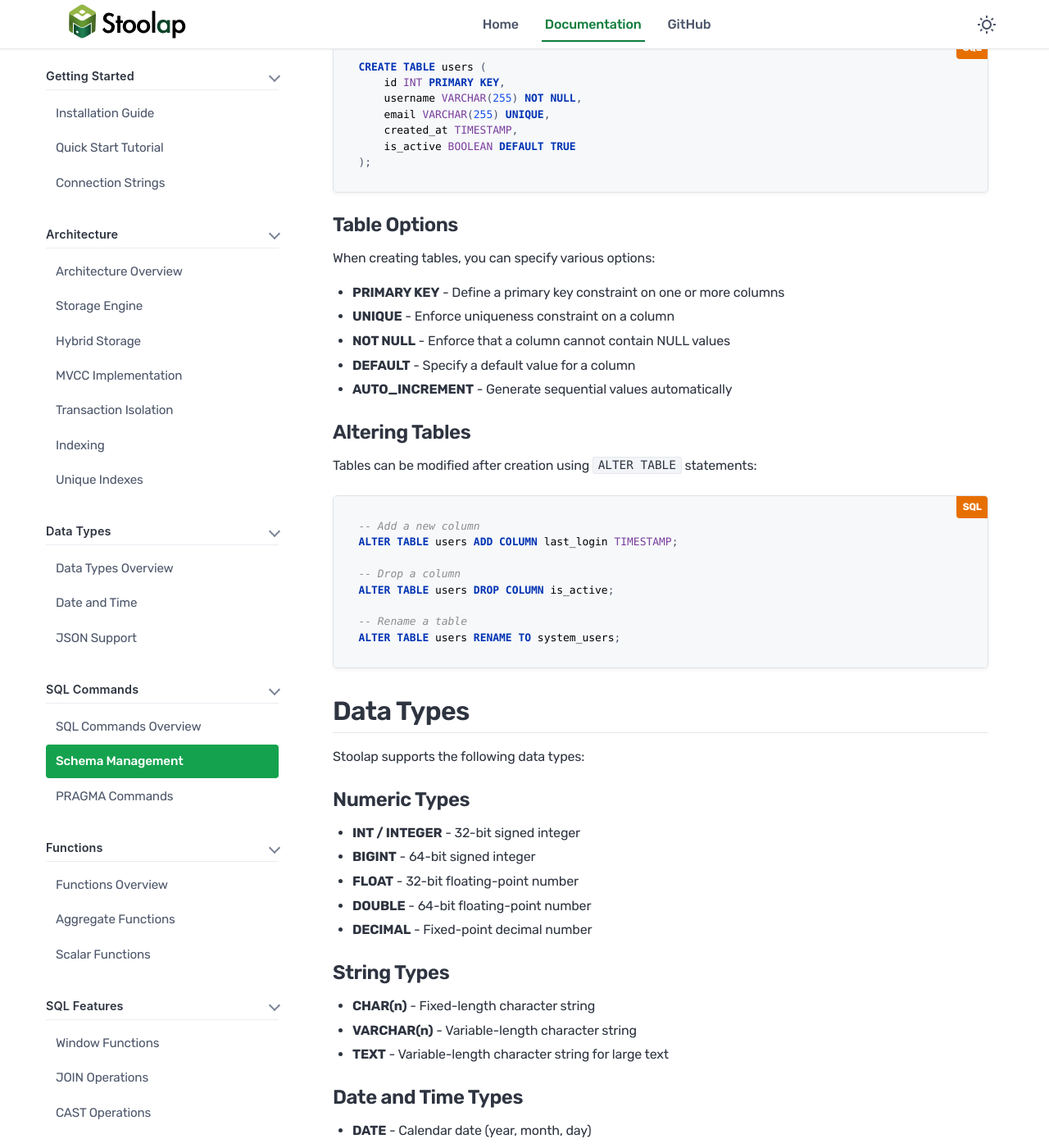
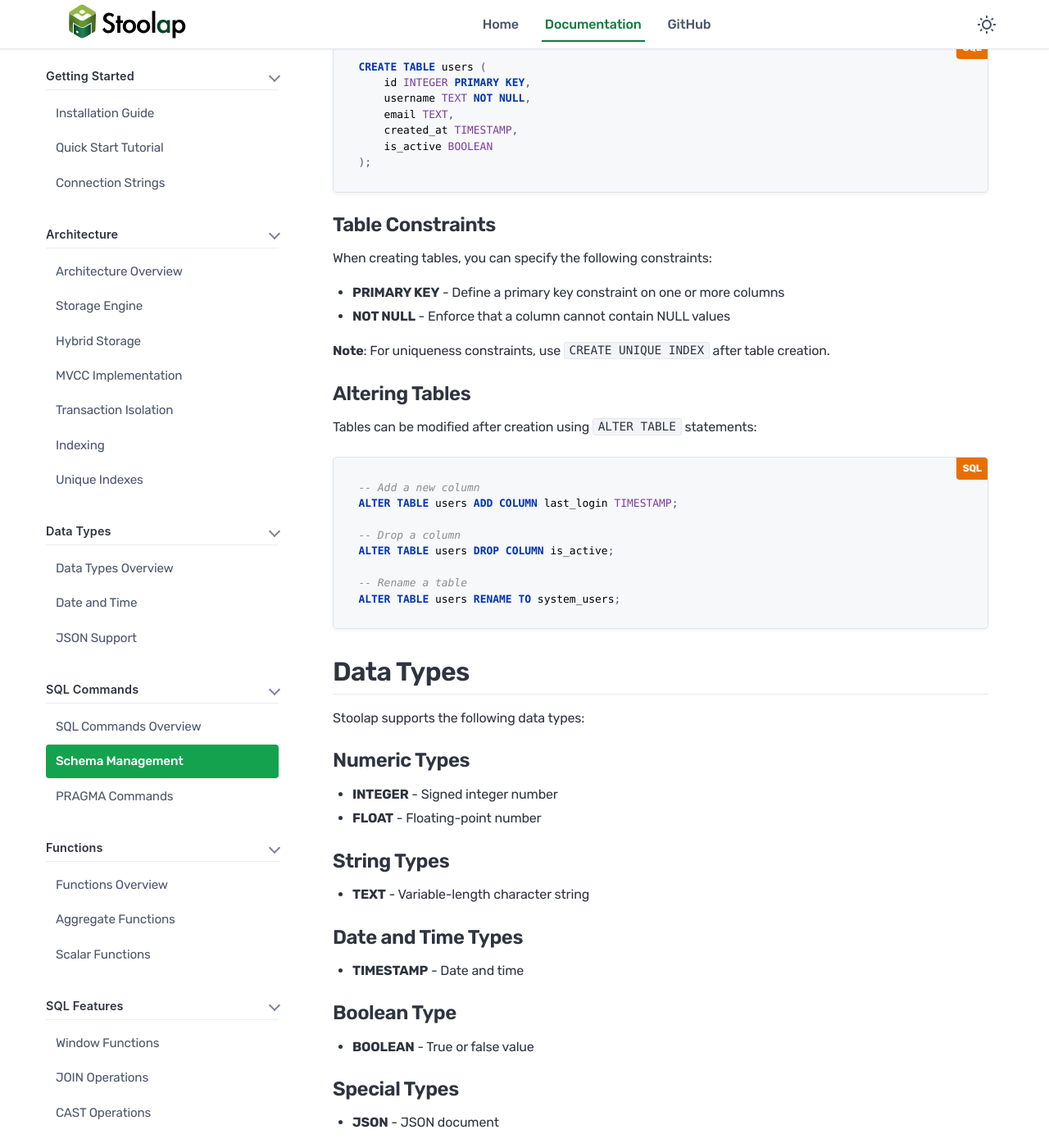
Before and after one commit to avary/stoolap, a Jekyll site: the page built from docs/_docs/sql-commands/schema-management.md, in a window 1280 px wide and 1400 px high, scrolled down 1229 px. Shown: the whole window at 82% size. Built offline with Jekyll 4.4.1, drawn with Linux system fonts in a browser that asks for light colours; some of the changed text lies outside the part shown.

Commit message:
Fix schema management documentation - remove unsupported features
- Fixed SHOW COLUMNS FROM users -> SHOW CREATE TABLE users (SHOW COLUMNS not implemented)
- Corrected data types to only show actually supported types:
  - Removed: INT, BIGINT, DOUBLE, DECIMAL, CHAR(n), VARCHAR(n), DATE, TIME, DATETIME, BLOB
  - Kept: INTEGER, FLOAT, TEXT, BOOLEAN, TIMESTAMP, JSON
- Updated table constraints to reflect actual implementation:
  - Removed: UNIQUE (column constraint), DEFAULT, AUTO_INCREMENT
  - Kept: PRIMARY KEY, NOT NULL
  - Added note about using CREATE UNIQUE INDEX for uniqueness
- Updated all code examples to use correct data types and syntax

````diff
--- a/docs/_docs/sql-commands/schema-management.md
+++ b/docs/_docs/sql-commands/schema-management.md
@@ -18,23 +18,22 @@ Tables can be created using the standard `CREATE TABLE` syntax:
 
 ```sql
 CREATE TABLE users (
-    id INT PRIMARY KEY,
-    username VARCHAR(255) NOT NULL,
-    email VARCHAR(255) UNIQUE,
+    id INTEGER PRIMARY KEY,
+    username TEXT NOT NULL,
+    email TEXT,
     created_at TIMESTAMP,
-    is_active BOOLEAN DEFAULT TRUE
+    is_active BOOLEAN
 );
 ```
 
-### Table Options
+### Table Constraints
 
-When creating tables, you can specify various options:
+When creating tables, you can specify the following constraints:
 
 - **PRIMARY KEY** - Define a primary key constraint on one or more columns
-- **UNIQUE** - Enforce uniqueness constraint on a column
 - **NOT NULL** - Enforce that a column cannot contain NULL values
-- **DEFAULT** - Specify a default value for a column
-- **AUTO_INCREMENT** - Generate sequential values automatically
+
+**Note**: For uniqueness constraints, use `CREATE UNIQUE INDEX` after table creation.
 
 ### Altering Tables
 
@@ -56,29 +55,20 @@ ALTER TABLE users RENAME TO system_users;
 Stoolap supports the following data types:
 
 ### Numeric Types
-- **INT / INTEGER** - 32-bit signed integer
-- **BIGINT** - 64-bit signed integer
-- **FLOAT** - 32-bit floating-point number
-- **DOUBLE** - 64-bit floating-point number
-- **DECIMAL** - Fixed-point decimal number
+- **INTEGER** - Signed integer number
+- **FLOAT** - Floating-point number
 
 ### String Types
-- **CHAR(n)** - Fixed-length character string
-- **VARCHAR(n)** - Variable-length character string
-- **TEXT** - Variable-length character string for large text
+- **TEXT** - Variable-length character string
 
 ### Date and Time Types
-- **DATE** - Calendar date (year, month, day)
-- **TIME** - Time of day
 - **TIMESTAMP** - Date and time
-- **DATETIME** - Date and time
 
 ### Boolean Type
 - **BOOLEAN** - True or false value
 
 ### Special Types
 - **JSON** - JSON document
-- **BLOB** - Binary large object
 
 ## Primary Keys
 
@@ -87,15 +77,15 @@ Primary keys uniquely identify rows in a table:
 ```sql
 -- Single-column primary key
 CREATE TABLE products (
-    product_id INT PRIMARY KEY,
-    name VARCHAR(255)
+    product_id INTEGER PRIMARY KEY,
+    name TEXT
 );
 
 -- Composite primary key
 CREATE TABLE order_items (
-    order_id INT,
-    product_id INT,
-    quantity INT,
+    order_id INTEGER,
+    product_id INTEGER,
+    quantity INTEGER,
     PRIMARY KEY (order_id, product_id)
 );
 ```
@@ -142,8 +132,8 @@ Stoolap provides system tables and commands to query schema information:
 -- List all tables
 SHOW TABLES;
 
--- Show table structure
-SHOW COLUMNS FROM users;
+-- Show table creation statement (includes structure)
+SHOW CREATE TABLE users;
 
 -- Show indexes for a table
 SHOW INDEXES FROM users;
````
